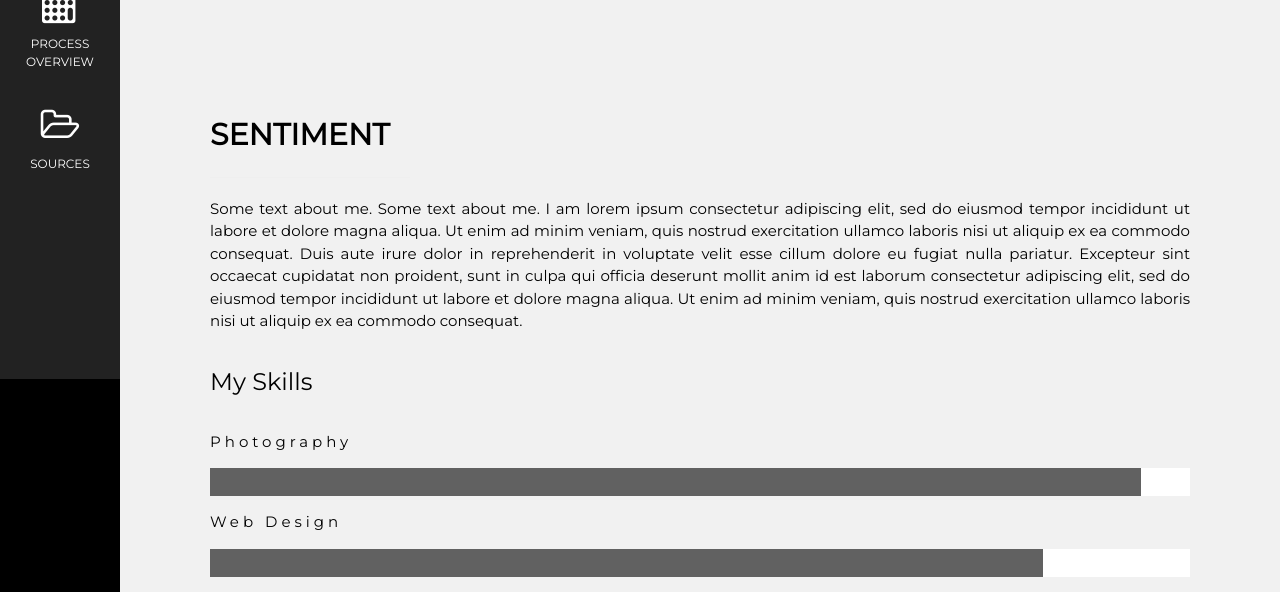
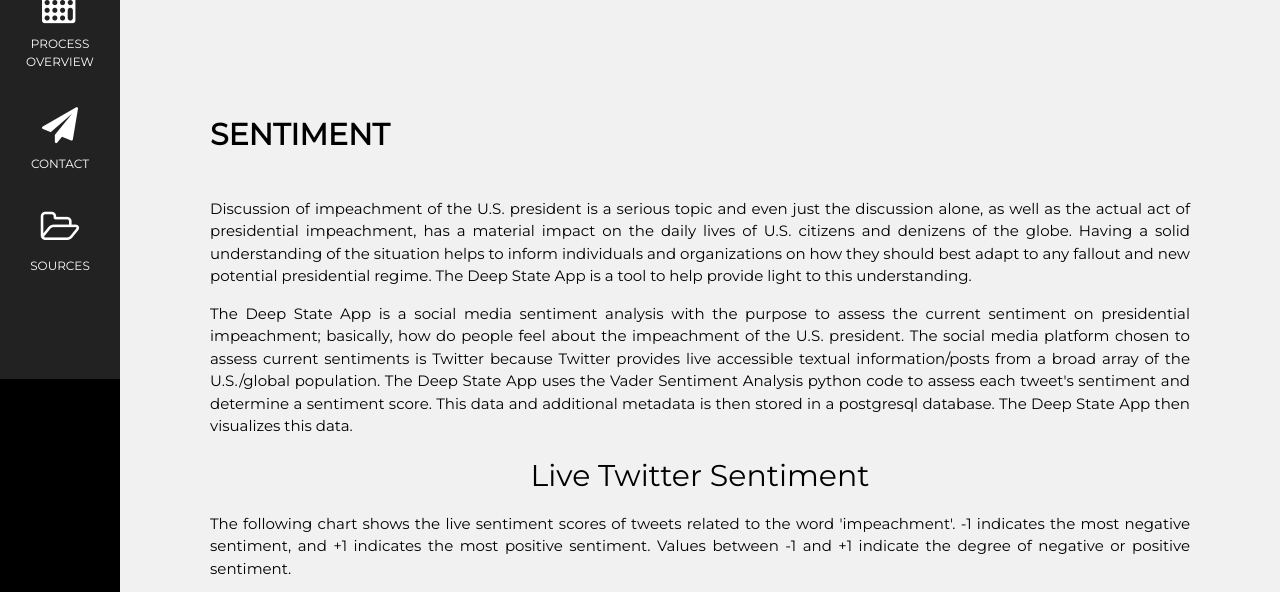
Before and after one commit to bvalmont/Twitter-Sentiment-Project, a Flask app: page / in a window 1280 px wide. Shown: the part 421-1013 px from the top of the page. Run offline with Flask 3, Linux system fonts and the light colour scheme; parts of the project's set-up code (start-up, migrations or seed data) failed here and were passed over; some libraries are stand-ins or nearby versions.

Commit message:
11/16/2019 update

```diff
--- a/dev/templates/index.html
+++ b/dev/templates/index.html
@@ -9,39 +9,42 @@
 <link rel="stylesheet" href="https://www.w3schools.com/w3css/4/w3.css">
 <link rel="stylesheet" href="https://fonts.googleapis.com/css?family=Montserrat">
 <link rel="stylesheet" href="https://cdnjs.cloudflare.com/ajax/libs/font-awesome/4.7.0/css/font-awesome.min.css">
-
-
-
 <link rel="stylesheet" href="../static/css/style.css">
 
 
-
 </head>
-
-
 <body class="w3-black">
 
 <!-- Icon Bar (Sidebar - hidden on small screens) -->
 <nav class="w3-sidebar w3-bar-block w3-small w3-hide-small w3-center">
   <!-- Avatar image in top left corner -->
   <img src="https://www.rangerjoes.com/Assets/ProductImages/A7410.jpg" style="width:100%">
-  <a href="#" class="w3-bar-item w3-button w3-padding-large w3-black">
+  <a href="#" class="w3-bar-item w3-button w3-padding-large w3-hover-light-gray w3-hover-text-green">
     <i class="fa fa-home w3-xxlarge"></i>
     <p>HOME</p>
   </a>
-  <a href="#sentiment" class="w3-bar-item w3-button w3-padding-large w3-hover-black">
+
+  <a href="#sentiment" class="w3-bar-item w3-button w3-padding-large w3-hover-light-gray w3-hover-text-green">
     <i class="fa fa-balance-scale w3-xxlarge"></i>
     <p>SENTIMENT</p>
   </a>
-  <a href="#photos" class="w3-bar-item w3-button w3-padding-large w3-hover-black">
+
+  <a href="#photos" class="w3-bar-item w3-button w3-padding-large w3-hover-light-gray w3-hover-text-green">
     <i class="fa fa-globe w3-xxlarge"></i>
     <p>MAP</p>
   </a>
-  <a href="#processOverview" class="w3-bar-item w3-button w3-padding-large w3-hover-black">
+
+  <a href="#processOverview" class="w3-bar-item w3-button w3-padding-large w3-hover-light-gray w3-hover-text-green">
     <i class="fa fa-calculator w3-xxlarge"></i>
     <p>PROCESS OVERVIEW</p>
   </a>
-  <a href="#sources" class="w3-bar-item w3-button w3-padding-large w3-hover-black">
+
+  <a href="#contact" class="w3-bar-item w3-button w3-padding-large w3-hover-light-gray w3-hover-text-green">
+    <i class="fa fa-paper-plane w3-xxlarge"></i>
+    <p>CONTACT</p>
+  </a>
+
+  <a href="#sources" class="w3-bar-item w3-button w3-padding-large w3-hover-light-gray w3-hover-text-green">
     <i class="fa fa-folder-open-o w3-xxlarge"></i>
     <p>SOURCES</p>
   </a>
@@ -57,6 +60,7 @@
     <a href="#sentiment" class="w3-bar-item w3-button" style="width:25% !important">SENTIMENT</a>
     <a href="#photos" class="w3-bar-item w3-button" style="width:25% !important">PHOTOS</a>
     <a href="#processflow" class="w3-bar-item w3-button" style="width:25% !important">PROCESS OVERVIEW</a>
+    <a href="#contact" class="w3-bar-item w3-button" style="width:25% !important">CONTACT</a>
     <a href="#sources" class="w3-bar-item w3-button" style="width:25% !important">SOURCES</a>
   </div>
 </div>
@@ -84,10 +88,33 @@
   <div class="w3-content w3-justify w3-text-black w3-padding-64 w3-light-gray" id="sentiment">
     <h2 class="w3-text-black"><strong>SENTIMENT</strong></h2>
     <hr style="width:200px" class="w3-opacity">
-    <p>Some text about me. Some text about me. I am lorem ipsum consectetur adipiscing elit, sed do eiusmod tempor incididunt ut labore et dolore magna aliqua. Ut enim ad minim veniam, quis nostrud exercitation ullamco laboris nisi ut aliquip
-      ex ea commodo consequat. Duis aute irure dolor in reprehenderit in voluptate velit esse cillum dolore eu fugiat nulla pariatur. Excepteur sint occaecat cupidatat non proident, sunt in culpa qui officia deserunt mollit anim id est laborum consectetur
-      adipiscing elit, sed do eiusmod tempor incididunt ut labore et dolore magna aliqua. Ut enim ad minim veniam, quis nostrud exercitation ullamco laboris nisi ut aliquip ex ea commodo consequat.
+    <p>Discussion of impeachment of the U.S. president is a serious topic and even just the discussion alone,
+        as well as the actual act of presidential impeachment, has a material impact on the daily lives of U.S. citizens and
+        denizens of the globe.
+        Having a solid understanding of the situation helps to inform individuals and organizations on how they should best adapt
+        to any fallout and new potential presidential regime. The Deep State App is a tool to help provide light to this understanding.
     </p>
+
+    <p>The Deep State App is a social media sentiment analysis with the purpose to assess the current sentiment on presidential
+      impeachment; basically, how do people feel about the impeachment of the U.S. president.
+      The social media platform chosen to assess current sentiments is Twitter because Twitter provides live accessible
+      textual information/posts from a broad array of the U.S./global population. The Deep State App uses the Vader Sentiment Analysis
+      python code to assess each tweet's sentiment and determine a sentiment score. This data and additional metadata is then stored
+      in a postgresql database.  The Deep State App then visualizes this data.
+    </p>
+
+
+
+    <h2 class="w3-center">Live Twitter Sentiment</h2>
+    <p>
+      The following chart shows the live sentiment scores of tweets related to the word 'impeachment'. -1 indicates the most
+      negative sentiment, and +1 indicates the most positive sentiment. Values between -1 and +1 indicate the degree of
+      negative or positive sentiment.
+    </p>
+
+    <iframe src="https://earthquake-track.herokuapp.com/" style="width:100%;height:600px"></iframe>
+    <iframe src="https://public.tableau.com/profile/daniel.jones1438#!/vizhome/CitiBikeAnalysis_15733598017360/Story?publish=yes" style="width:100%;height:600px"></iframe>
+
     <h3 class="w3-padding-16 w3-text-black">My Skills</h3>
     <p class="w3-wide">Photography</p>
     <div class="w3-white">
@@ -168,28 +195,16 @@
 
     </div>
 
-    <!-- Testimonials -->
-    <h3 class="w3-padding-24 w3-text-black">My Reputation</h3>
-    <img src="/w3images/bandmember.jpg" alt="Avatar" class="w3-left w3-circle w3-margin-right" style="width:80px">
-    <p><span class="w3-large w3-margin-right">Chris Fox.</span> CEO at Mighty Schools.</p>
-    <p>Jane Doe saved us from a web disaster.</p><br>
-
-    <img src="/w3images/avatar_g2.jpg" alt="Avatar" class="w3-left w3-circle w3-margin-right" style="width:80px">
-    <p><span class="w3-large w3-margin-right">Rebecca Flex.</span> CEO at Company.</p>
-    <p>No one is better than Jane Doe.</p>
-  <!-- End About Section -->
-
-
 
   </div>
 
-  <!-- Portfolio Section -->
+  <!-- Map Section -->
   <div class="w3-padding-64 w3-content w3-light-gray" id="photos">
     <h2 class="w3-text-black"><strong>MAP</strong></h2>
     <hr style="width:200px" class="w3-opacity">
 
     <!-- Grid for photos -->
-    <div class="w3-row-padding" style="margin:0 -16px">
+    <!-- <div class="w3-row-padding" style="margin:0 -16px">
       <div class="w3-half">
         <img src="/w3images/wedding.jpg" style="width:100%">
         <img src="/w3images/rocks.jpg" style="width:100%">
@@ -201,13 +216,15 @@
         <img src="/w3images/chef.jpg" style="width:100%">
         <img src="/w3images/wedding.jpg" style="width:100%">
         <img src="/w3images/p6.jpg" style="width:100%">
-      </div>
+      </div> -->
     <!-- End photo grid -->
-    </div>
-  <!-- End Portfolio Section -->
+    <!-- </div> -->
+  <!-- End Map Section -->
   </div>
 
-  <!-- Contact Section -->
+
+
+  <!-- Process Overview Section -->
   <div class="w3-padding-64 w3-content w3-text-black w3-light-gray" id="processOverview">
     <h2 class="w3-text-black"><strong>PROCESS OVERVIEW</strong></h2>
     <hr style="width:200px" class="w3-opacity">
@@ -234,21 +251,23 @@
           <div class="row">
             <img src="../static/img/sentiment-additional.png" style="width:100%">
           </div>
+      </div>
+    </div>
+  </div>
+  <!-- End Process Overview Section -->
 
 
+  <!-- Contact Section -->
+  <div class="w3-padding-64 w3-content w3-text-black w3-light-gray" id="contact">
+    <h2 class="w3-text-black"><strong>CONTACT</strong></h2>
+    <hr style="width:200px" class="w3-opacity">
 
-      </div>
+    <p><i class="fa fa-map-marker fa-fw w3-text-black w3-xxlarge w3-margin-right"></i> Houston, TX, US</p>
+    <p><i class="fa fa-phone fa-fw w3-text-black w3-xxlarge w3-margin-right"></i> Phone: +00 151515</p>
+    <p><i class="fa fa-envelope fa-fw w3-text-black w3-xxlarge w3-margin-right"> </i> Email: mail@mail.com</p>
+    <br>
 
-
-
-      <p><i class="fa fa-map-marker fa-fw w3-text-black w3-xxlarge w3-margin-right"></i> Chicago, US</p>
-      <p><i class="fa fa-phone fa-fw w3-text-black w3-xxlarge w3-margin-right"></i> Phone: +00 151515</p>
-      <p><i class="fa fa-envelope fa-fw w3-text-black w3-xxlarge w3-margin-right"> </i> Email: mail@mail.com</p>
-    </div><br>
-
-
-
-    <p>Lets get in touch. Send me a message:</p>
+    <p>Send Message:</p>
 
     <form action="/action_page.php" target="_blank">
       <p><input class="w3-input w3-padding-16" type="text" placeholder="Name" required name="Name"></p>
@@ -256,7 +275,7 @@
       <p><input class="w3-input w3-padding-16" type="text" placeholder="Subject" required name="Subject"></p>
       <p><input class="w3-input w3-padding-16" type="text" placeholder="Message" required name="Message"></p>
       <p>
-        <button class="w3-button w3-light-grey w3-padding-large" type="submit">
+        <button class="w3-button w3-black w3-padding-large" type="submit">
           <i class="fa fa-paper-plane"></i> SEND MESSAGE
         </button>
       </p>
@@ -265,6 +284,9 @@
   </div>
 
 
+
+
+<!-- Sources Section -->
   <div class="w3-padding-64 w3-content w3-text-black w3-light-gray" id="sources">
     <h2 class="w3-text-black"><strong>SOURCES:</strong></h2>
     <hr style="width:200px" class="w3-opacity">
@@ -276,6 +298,8 @@
     <h4 class="w3-text-black"><i class="fa fa-link fa-fw w3-text-black w3-xxlarge w3-margin-right"></i><a href="https://pypi.org/project/vaderSentiment/2.1/" target="_blank" class="w3-hover-text-green">https://pypi.org/project/vaderSentiment/2.1/</a></h4>
     <h4 class="w3-text-black"><i class="fa fa-twitter fa-fw w3-text-black w3-xxlarge w3-margin-right"></i><a href="https://www.twitter.com" target="_blank" class="w3-hover-text-green">www.twitter.com</a></h4>
     <h4 class="w3-text-black"><i class="fa fa-link fa-fw w3-text-black w3-xxlarge w3-margin-right"></i><a href="https://techbootcamps.rice.edu/data/" target="_blank" class="w3-hover-text-green">https://techbootcamps.rice.edu/data/</a></h4>
+
+  <!-- End Sources Section -->
   </div>
 
 
```
